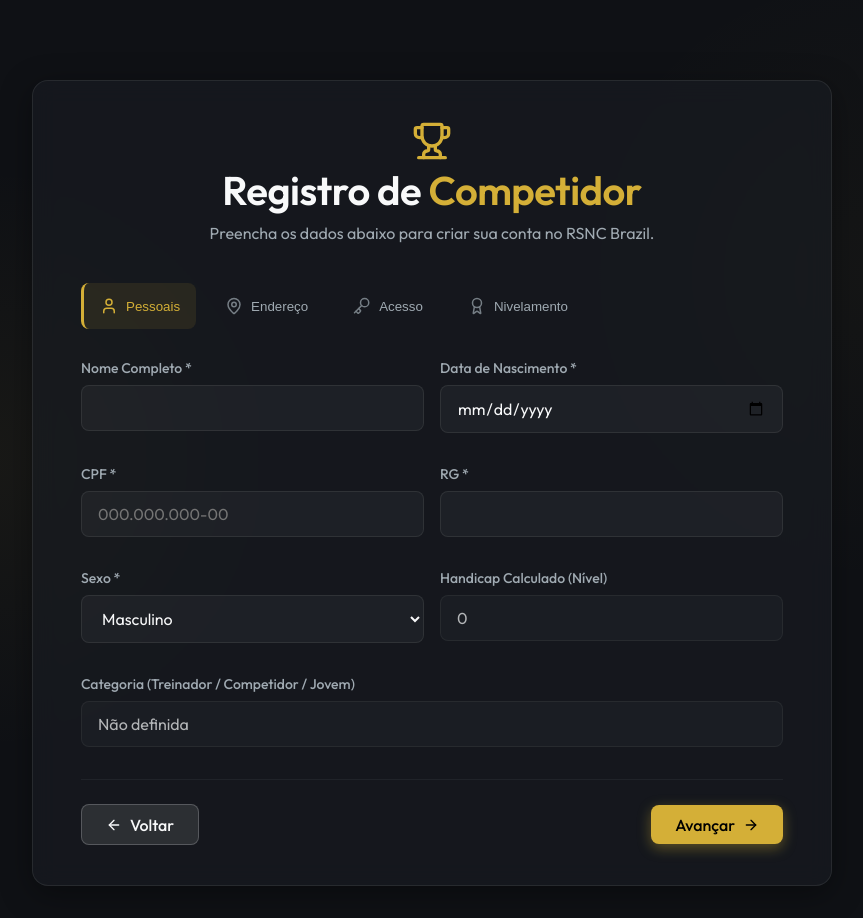
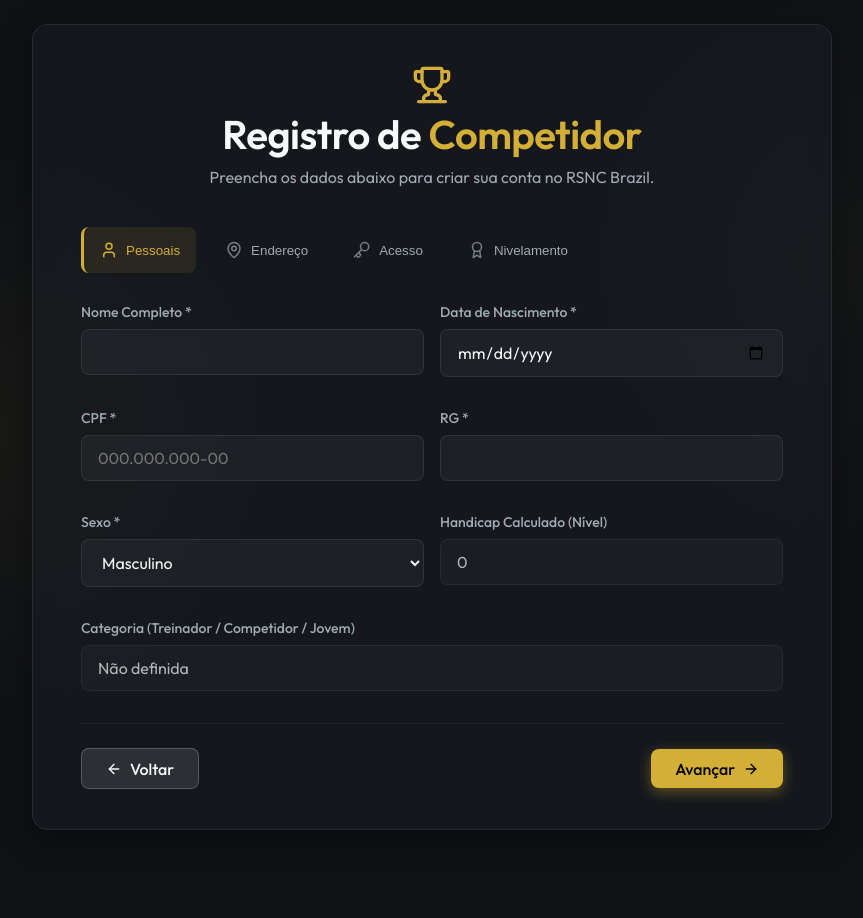
Before and after one commit to klebersalvador/rnscbrazil, a React (Vite) app in the folder frontend_new/: page /rsncbrazil/registro in a window 1280 px wide. Shown: the whole page, without its empty margins (208-1071 px from the left). After the commit the page ends 862 px from the top, so only its background shows below. Built offline with nearby package versions, Linux system fonts and the light colour scheme.

Commit message:
Reduzir margem top do form

```diff
--- a/frontend_new/src/components/Registro.jsx
+++ b/frontend_new/src/components/Registro.jsx
@@ -209,7 +209,7 @@ export default function Registro() {
   };
 
   return (
-    <div className="login-container" style={{ alignItems: 'flex-start', paddingTop: '10vh' }}>
+    <div className="login-container" style={{ alignItems: 'flex-start', paddingTop: '3vh' }}>
       <div className="login-card glass-panel animate-fade-in" style={{ maxWidth: '800px', width: '100%', margin: '0 auto', minHeight: '650px', display: 'flex', flexDirection: 'column', padding: '2.5rem 3rem' }}>
         <div className="login-header">
           <div className="login-logo">
```
Also changed, not shown: 2 other files (tests, documents, lock files or other folders).
